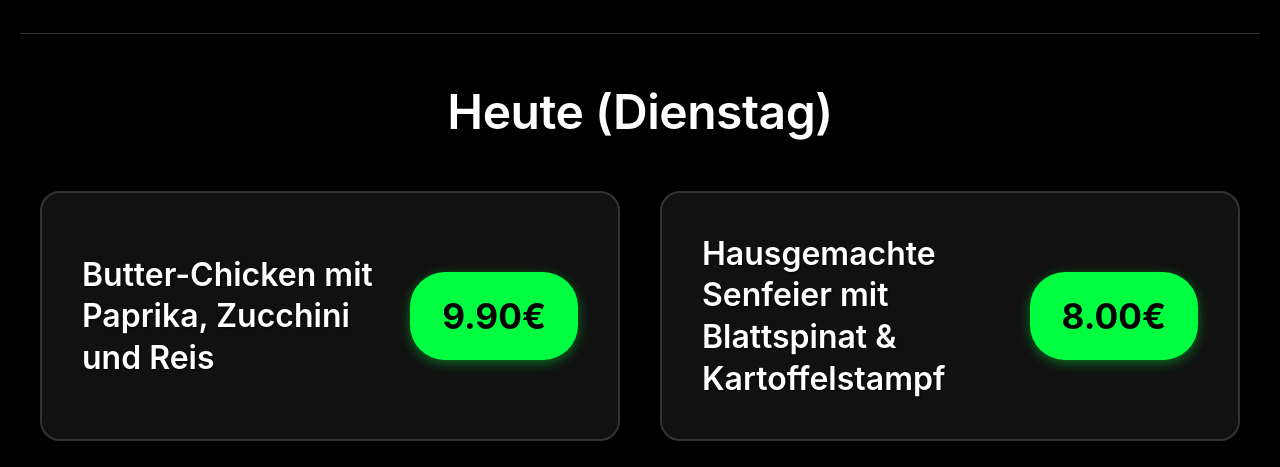
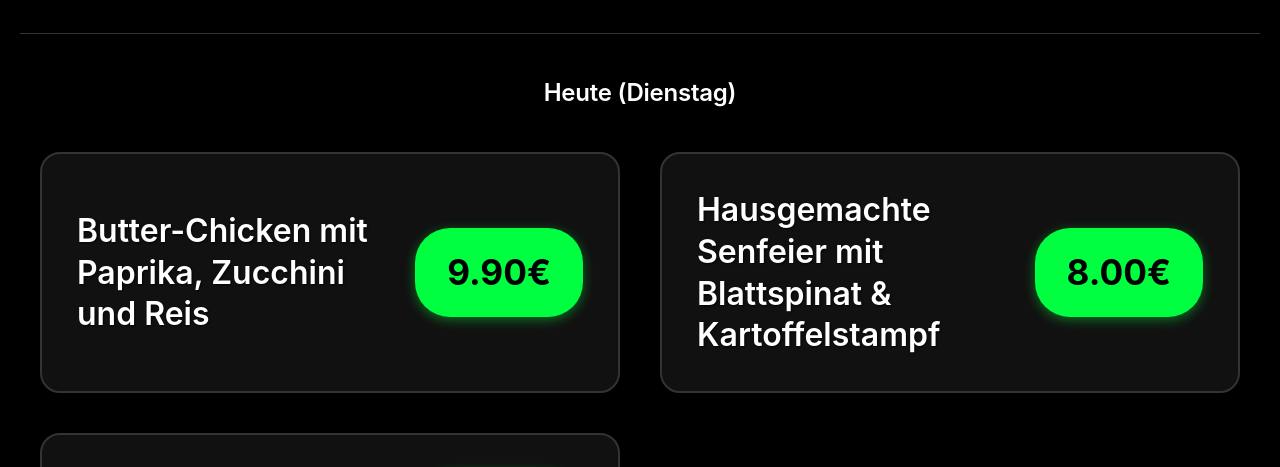
Before and after one commit to michaelwrasmann/cafe-unique-menu, a plain HTML site: page index.html in a window 1280 px wide. Shown: the part 296-763 px from the top of the page. Drawn offline with Linux system fonts and the light colour scheme.

Commit message:
Update index.html

```diff
--- a/index.html
+++ b/index.html
@@ -91,7 +91,7 @@
         }
 
         .section-title {
-            font-size: 3rem;
+            font-size: 1.5rem;
             font-weight: 600;
             margin-bottom: 40px;
             letter-spacing: -0.01em;
@@ -111,11 +111,11 @@
             background: #111;
             border: 2px solid #333;
             border-radius: 20px;
-            padding: 40px;
+            padding: 35px;
             transition: all 0.3s ease;
             text-align: left;
             box-shadow: 0 4px 20px rgba(0,0,0,0.5);
-            min-height: 160px;
+            min-height: 150px;
             display: flex;
             align-items: center;
         }
```
